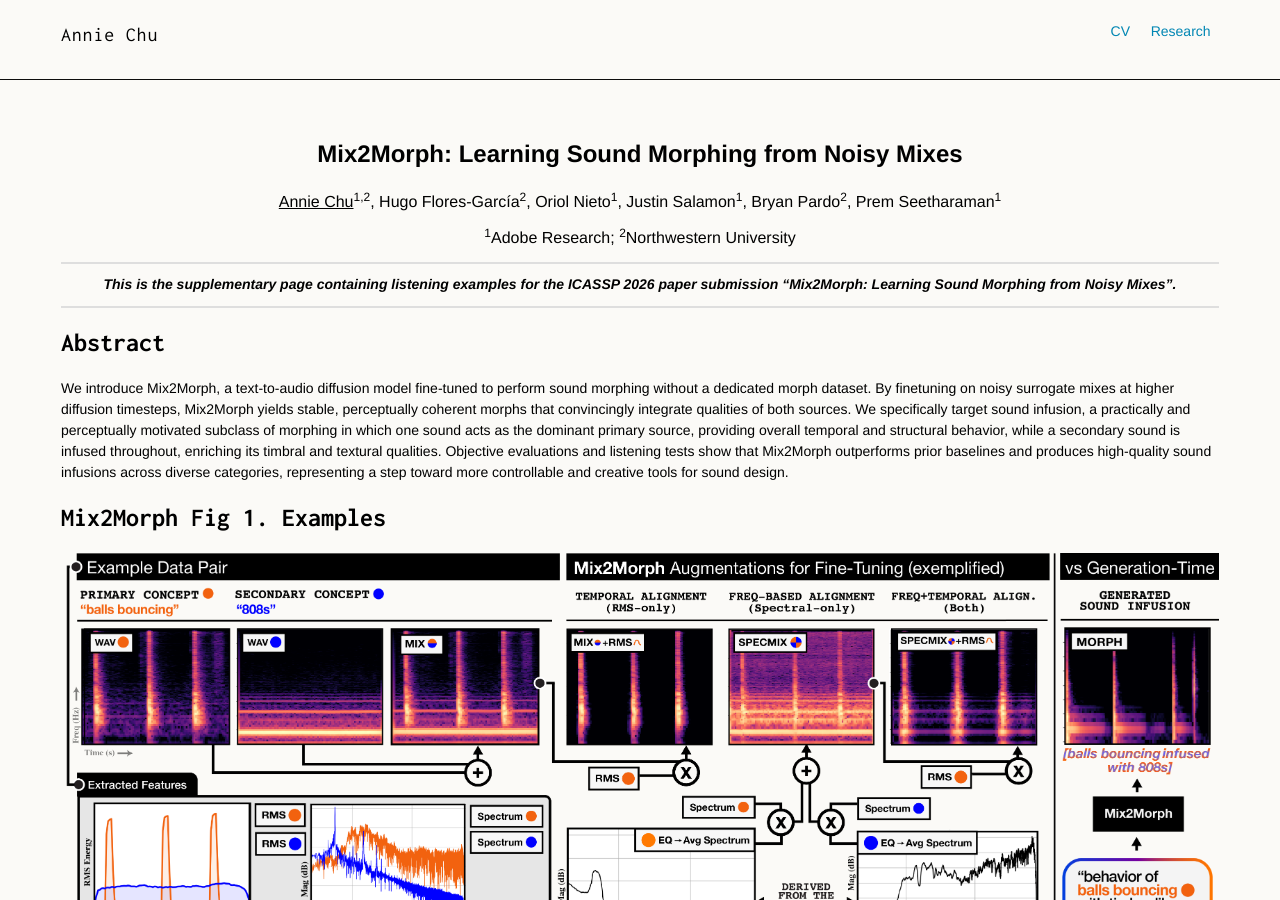
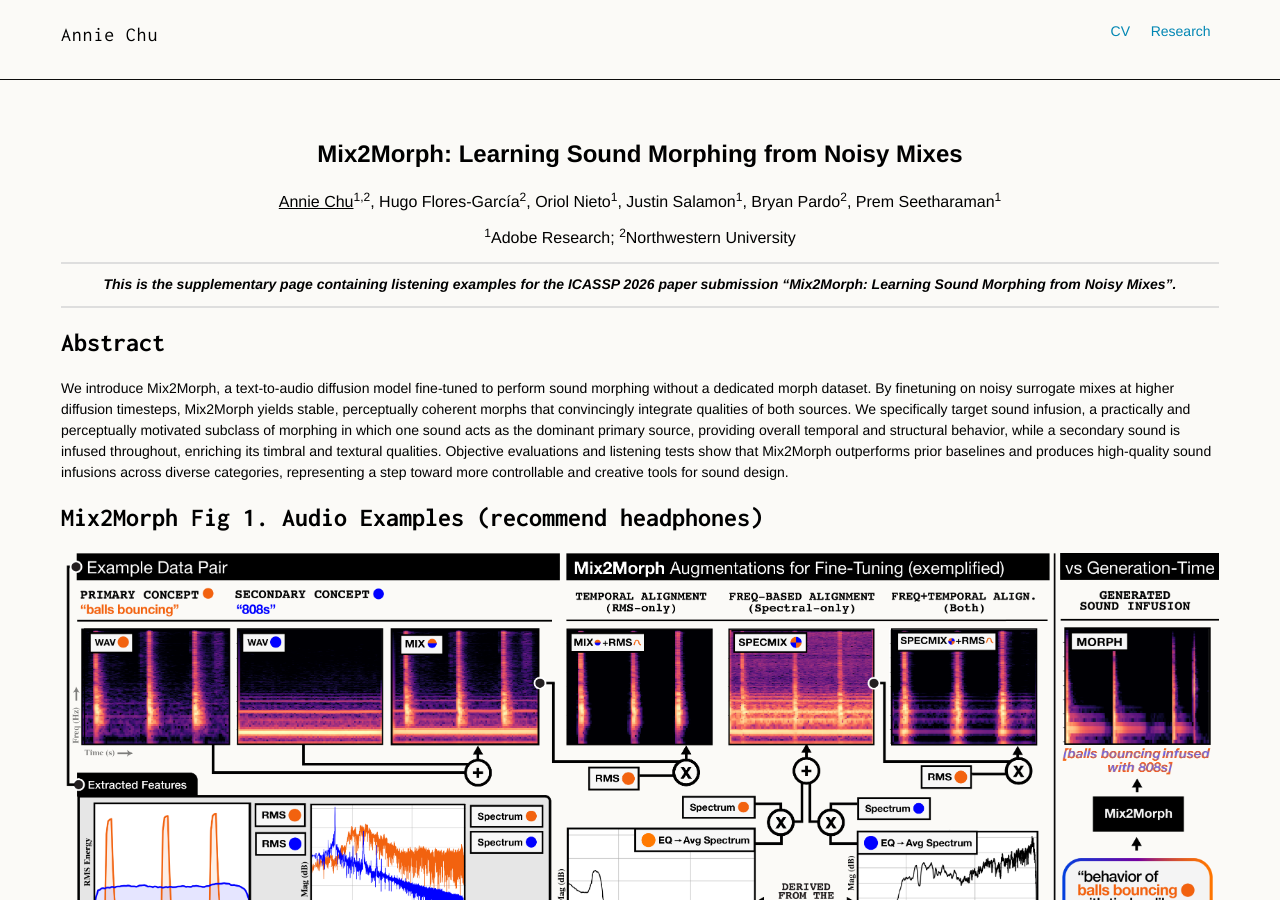
Before and after one commit to anniejchu/anniejchu.github.io, a Jekyll site: the page built from research/mix2morph_markdown/index.md, in a window 1280 px wide and 900 px high. Built offline with Jekyll 4.4.1, drawn with Linux system fonts in a browser that asks for light colours; some web fonts are replaced; some of the changed lines change nothing that is shown.

Commit message:
updating baseliens iwth links

```diff
--- a/research/mix2morph_markdown/index.md
+++ b/research/mix2morph_markdown/index.md
@@ -83,7 +83,7 @@
 
 We introduce Mix2Morph, a text-to-audio diffusion model fine-tuned to perform sound morphing without a dedicated morph dataset. By finetuning on noisy surrogate mixes at higher diffusion timesteps, Mix2Morph yields stable, perceptually coherent morphs that convincingly integrate qualities of both sources. We specifically target sound infusion, a practically and perceptually motivated subclass of morphing in which one sound acts as the dominant primary source, providing overall temporal and structural behavior, while a secondary sound is infused throughout, enriching its timbral and textural qualities. Objective evaluations and listening tests show that Mix2Morph outperforms prior baselines and produces high-quality sound infusions across diverse categories, representing a step toward more controllable and creative tools for sound design.
 
-## Mix2Morph Fig 1. Examples
+## Mix2Morph Fig 1. Audio Examples (recommend headphones)
 
 ![Artboard 14 copy 3.png](/research/mix2morph_markdown/assets/Artboard_14_copy_3.png)
 
@@ -136,10 +136,10 @@
   <tr>
     <th>Infusion Prompt</th>
     <th>Mix2Morph (ours)</th>
-    <th>LGrS</th>
-    <th>MorphFader</th>
+    <th><a href="https://www.arxiv.org/abs/2507.19202">LGrS</a></th>
+    <th><a href="https://arxiv.org/abs/2408.07260">MorphFader</a></th>
     <th>Simple Mixing</th>
-    <th>SoundMorpher</th>
+    <th><a href="https://arxiv.org/abs/2410.02144">SoundMorpher</a></th>
     <th>Base Model</th>
   </tr>
 
@@ -232,10 +232,10 @@
   <tr>
     <th>Infusion Prompt</th>
     <th>Mix2Morph (ours)</th>
-    <th>LGrS</th>
-    <th>MorphFader</th>
+    <th><a href="https://www.arxiv.org/abs/2507.19202">LGrS</a></th>
+    <th><a href="https://arxiv.org/abs/2408.07260">MorphFader</a></th>
     <th>Simple Mixing</th>
-    <th>SoundMorpher</th>
+    <th><a href="https://arxiv.org/abs/2410.02144">SoundMorpher</a></th>
     <th>Base Model</th>
   </tr>
 
```
Also changed, not shown: 1 other file.
